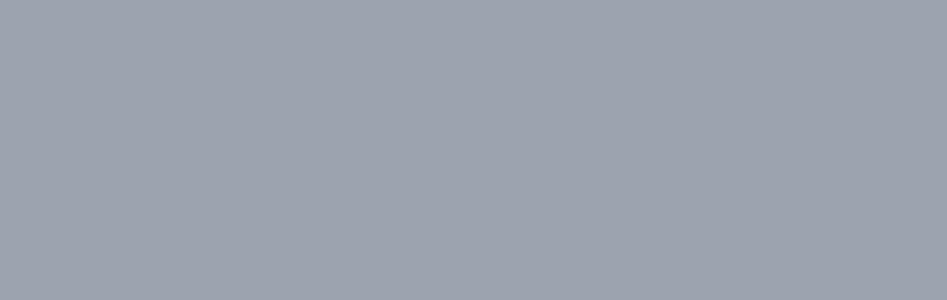
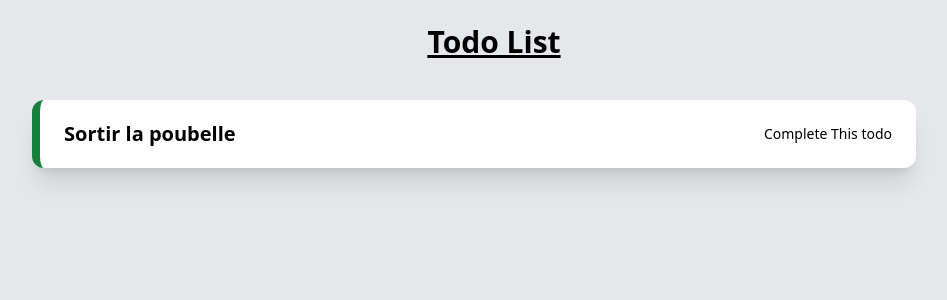
Before and after one commit to Jukiyoomi/todo-list-react-query-datastax, a React (Vite) app in the folder client/: page / in a window 1280 px wide. Shown: the top 300 px of the page, without its empty margins (146-1093 px from the left). Built offline with nearby package versions, Linux system fonts and the light colour scheme.

Commit message:
Created List of todos style, and putted it in Todo component

```diff
--- a/client/src/App.tsx
+++ b/client/src/App.tsx
@@ -1,9 +1,15 @@
 import { useState } from 'react'
+import List from "./components/List";
+import Form from "./components/Form";
 
 function App() {
     return (
-        <div className="bg-gray-400 h-screen w-screen">
-
+        <div className="bg-gray-200 h-screen w-screen flex flex-col items-center p-6 gap-10">
+            <h1 className="text-3xl underline font-bold w-max">Todo List</h1>
+            <div className="w-3/4 flex justify-center flex-wrap-reverse gap-10">
+                <List />
+                <Form />
+            </div>
         </div>
     )
 }
--- a/client/src/components/List.tsx
+++ b/client/src/components/List.tsx
@@ -1,10 +1,16 @@
 import React from 'react';
+import data from '../data.json'
+import Todo from "./Todo";
+
 
 const List = () => {
+	console.log(data.data)
 	return (
-		<div>
+		<ul className="flex-1 min-w-max">
+			{/*{Object.entries(data.data).map(([key, value])=> <p key={key}>{JSON.stringify(value)}</p>)}*/}
+			<Todo />
+		</ul>
 
-		</div>
 	);
 };
 
--- /dev/null
+++ b/client/src/components/Todo.tsx
@@ -0,0 +1,12 @@
+import React from 'react';
+
+const Todo = () => {
+	return (
+		<li className="todo relative flex justify-between px-6 bg-white py-5 rounded-xl shadow shadow-xl hover:shadow-lg transition border-l-8 border-l-green-700">
+			<p className="font-bold text-xl">Sortir la poubelle</p>
+			<button className="cursor-pointer text-sm">Complete This todo</button>
+		</li>
+	);
+};
+
+export default Todo;
```
